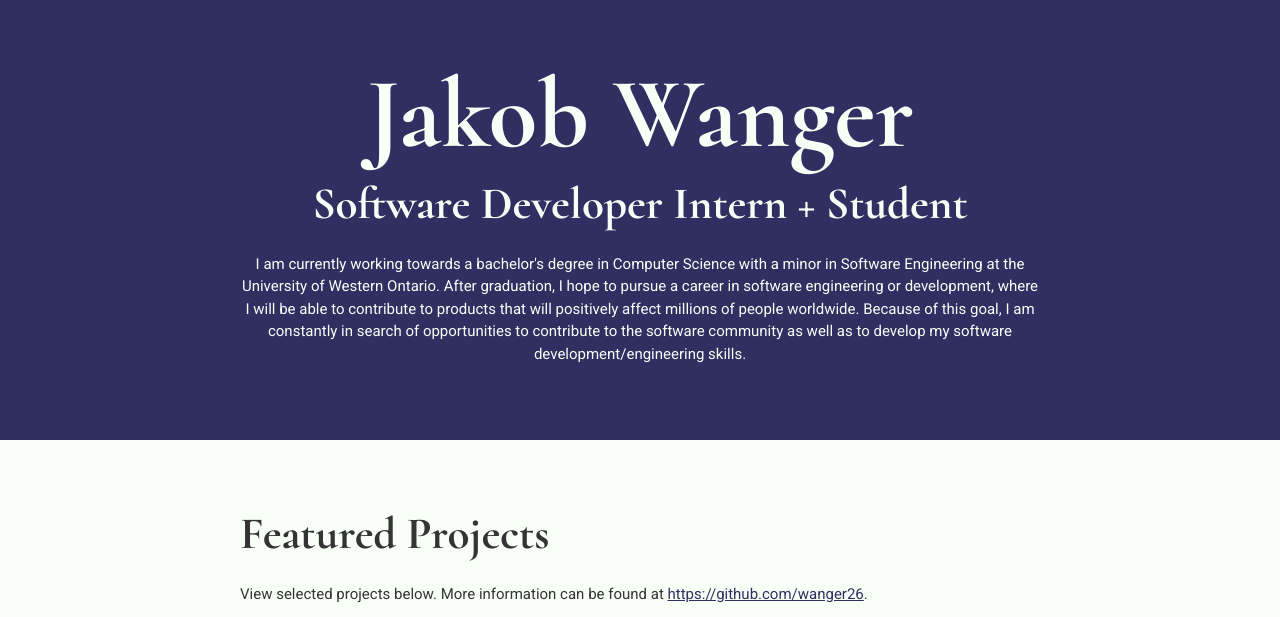
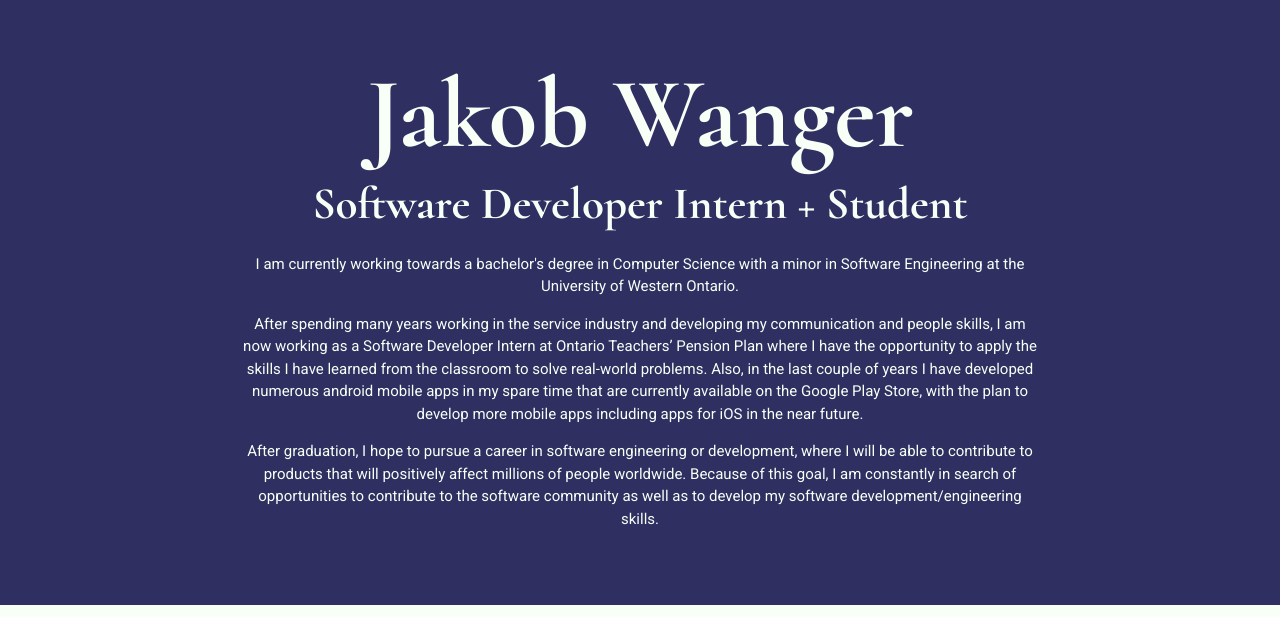
Before and after one commit to wanger26/wanger26.github.io, a plain HTML site: page index.html in a window 1280 px wide. Shown: the top 617 px of the page. Drawn offline with Linux system fonts and the light colour scheme.

Commit message:
Added new summary and work experience

```diff
--- a/index.html
+++ b/index.html
@@ -14,7 +14,14 @@
         <div class="content-wrap">
           <h1>Jakob Wanger</h1>
           <h2>Software Developer Intern + Student</h2>
-          <p>I am currently working towards a bachelor's degree in Computer Science with a minor in Software Engineering at the University of Western Ontario. After graduation, I hope to pursue a career in software engineering or development, where I will be able to contribute to products that will positively affect millions of people worldwide. Because of this goal, I am constantly in search of opportunities to contribute to the software community as well as to develop my software development/engineering skills.</p>
+          <p>I am currently working towards a bachelor's degree in Computer Science with a minor in Software Engineering at the University of Western Ontario.</p>
+          <p>After spending many years working in the service industry and developing my communication and people skills, I am now working as a Software
+            Developer Intern at Ontario Teachers’ Pension Plan where I have the opportunity to apply the skills I have learned from the classroom to solve
+            real-world problems. Also, in the last couple of years I have developed numerous android mobile apps in my spare time that are currently available
+            on the Google Play Store, with the plan to develop more mobile apps including apps for iOS in the near future.</p>
+          <p>After graduation, I hope to pursue a career in software engineering or development, where I will be able to contribute to products that will
+            positively affect millions of people worldwide. Because of this goal, I am constantly in search of opportunities to contribute to the software community
+            as well as to develop my software development/engineering skills.</p>
         </div>
       </header>
 
@@ -83,6 +90,18 @@
           <!-- Job 1 -->
           <section class="job-item">
             <div class="job-details">
+              <h3>Software Developer Intern</h3>
+              <p>Ontario Teachers' Pension Plan, Toronto Ontario</p>
+
+            </div>
+            <div class="date">
+              <p>05/2020 - Present</p>
+            </div>
+          </section>
+
+          <!-- Job 2 -->
+          <section class="job-item">
+            <div class="job-details">
               <h3>Information Technology Summer Intern</h3>
               <p>Lambton Kent District School Board, Chatham Ontario</p>
 
@@ -99,7 +118,7 @@
             </div>
           </section>
 
-          <!-- Job 2 -->
+          <!-- Job 3 -->
           <section class="job-item">
             <div class="job-details">
               <h3>Health and Safety Representative</h3>
@@ -116,7 +135,7 @@
             </div>
           </section>
 
-          <!-- Job 3 -->
+          <!-- Job 4 -->
           <section class="job-item">
             <div class="job-details">
               <h3>Pro Shop Attendant</h3>
```
